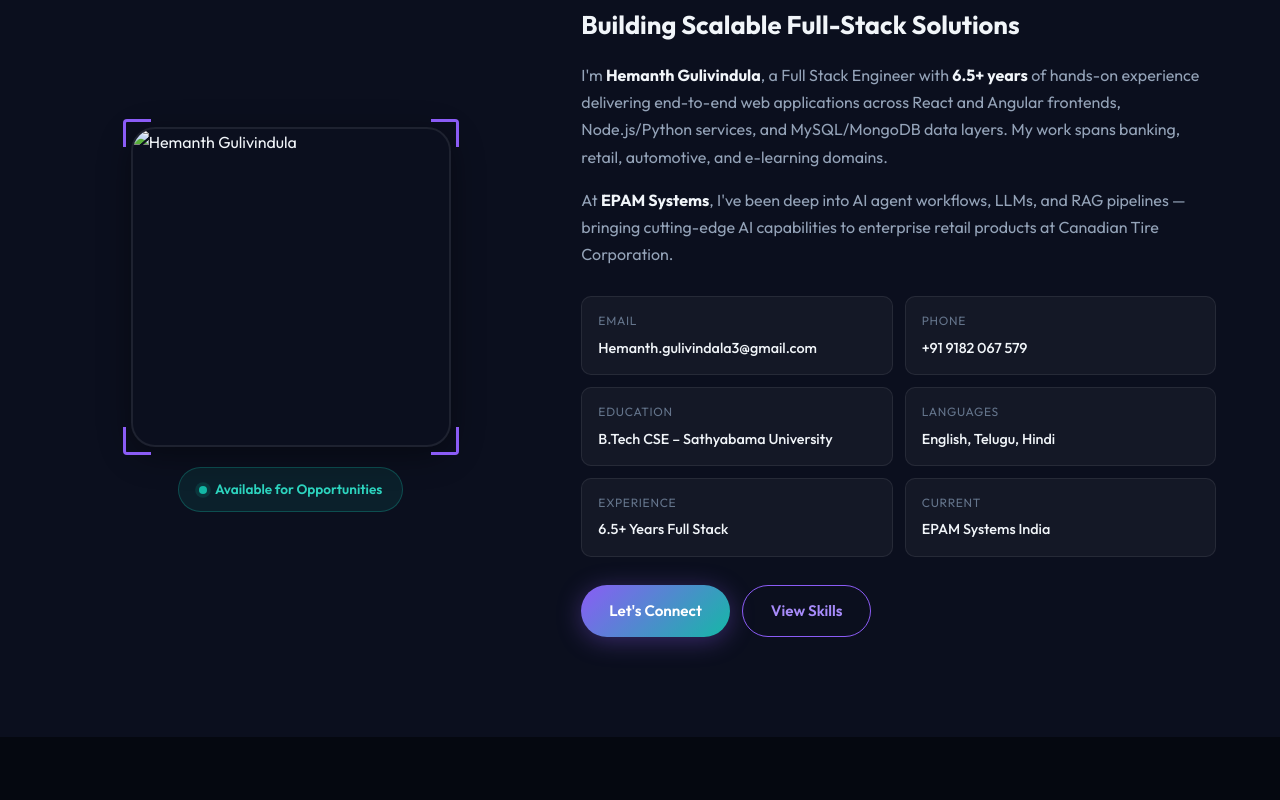
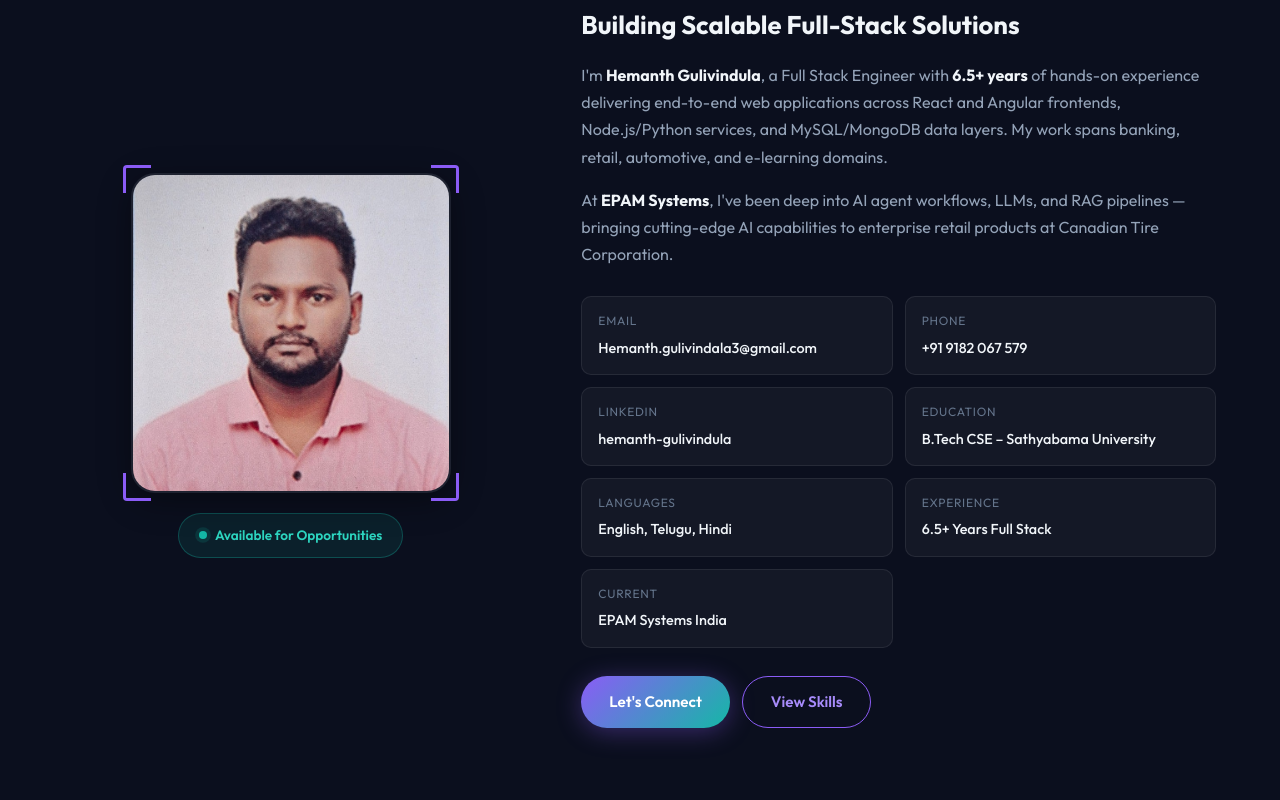
Before and after one commit to hemanthgulivindala3-prog/my-profile, a plain HTML site: page index.html in a window 1280 px wide. Shown: the part 1060-1860 px from the top of the page. Drawn offline with Linux system fonts and the light colour scheme; animation ran at ten frames a second.

Commit message:
Add profile photo and update LinkedIn URL

```diff
--- a/index.html
+++ b/index.html
@@ -103,7 +103,7 @@
           <div class="avatar-glow"></div>
           <div class="avatar-ring r1"></div>
           <div class="avatar-ring r2"></div>
-          <img src="C:/Users/Admin/.gemini/antigravity-ide/brain/e666364d-9cdb-46b7-9b89-b094e5dc4031/hemanth_avatar_1790674278309.jpg"
+          <img src="profile.jpg"
                alt="Hemanth Gulivindula" class="avatar-photo" />
           <div class="tech-orbit">
             <div class="orbit-pill" style="--angle:0deg;--r:145px"><span>&#9883;</span><small>React</small></div>
@@ -141,7 +141,7 @@
       <div class="about-grid">
         <div class="about-img-col reveal">
           <div class="about-frame">
-            <img src="C:/Users/Admin/.gemini/antigravity-ide/brain/e666364d-9cdb-46b7-9b89-b094e5dc4031/hemanth_avatar_1790674278309.jpg"
+            <img src="profile.jpg"
                  alt="Hemanth Gulivindula" class="about-photo" />
             <div class="frame-corner tl"></div>
             <div class="frame-corner tr"></div>
@@ -172,6 +172,10 @@
             <div class="info-row">
               <span class="info-label">Phone</span>
               <span class="info-value">+91 9182 067 579</span>
+            </div>
+            <div class="info-row">
+              <span class="info-label">LinkedIn</span>
+              <a href="https://www.linkedin.com/in/hemanth-gulivindula-1357242a1/" target="_blank" rel="noopener noreferrer" class="info-value link">hemanth-gulivindula</a>
             </div>
             <div class="info-row">
               <span class="info-label">Education</span>
@@ -753,7 +757,7 @@
             </div>
           </div>
           <div class="c-social-row">
-            <a href="#" class="c-social-btn" aria-label="LinkedIn">
+            <a href="https://www.linkedin.com/in/hemanth-gulivindula-1357242a1/" target="_blank" rel="noopener noreferrer" class="c-social-btn" aria-label="LinkedIn">
               <svg viewBox="0 0 24 24" fill="currentColor" width="20" height="20"><path d="M20.447 20.452h-3.554v-5.569c0-1.328-.027-3.037-1.852-3.037-1.853 0-2.136 1.445-2.136 2.939v5.667H9.351V9h3.414v1.561h.046c.477-.9 1.637-1.85 3.37-1.85 3.601 0 4.267 2.37 4.267 5.455v6.286zM5.337 7.433a2.062 2.062 0 0 1-2.063-2.065 2.064 2.064 0 1 1 2.063 2.065zm1.782 13.019H3.555V9h3.564v11.452zM22.225 0H1.771C.792 0 0 .774 0 1.729v20.542C0 23.227.792 24 1.771 24h20.451C23.2 24 24 23.227 24 22.271V1.729C24 .774 23.2 0 22.222 0h.003z"/></svg>
               LinkedIn
             </a>
@@ -805,6 +809,7 @@
         <a href="#projects">Projects</a>
         <a href="#education">Education</a>
         <a href="#contact">Contact</a>
+        <a href="https://www.linkedin.com/in/hemanth-gulivindula-1357242a1/" target="_blank" rel="noopener noreferrer">LinkedIn</a>
       </nav>
       <div class="footer-bottom">
         <p>&copy; 2025 Hemanth Gulivindula &middot; Built with &#10084;&#65039; and lots of &#9749;</p>
--- a/style.css
+++ b/style.css
@@ -287,7 +287,7 @@ button { cursor: pointer; font-family: var(--font); border: none; background: no
 @keyframes spin { from { transform: rotate(0); } to { transform: rotate(360deg); } }
 .avatar-photo {
   width: 200px; height: 200px; border-radius: 50%;
-  object-fit: cover; border: 3px solid var(--purple);
+  object-fit: cover; object-position: center 20%; border: 3px solid var(--purple);
   box-shadow: 0 0 40px rgba(139,92,246,0.4);
   position: relative; z-index: 2;
 }
@@ -375,7 +375,7 @@ button { cursor: pointer; font-family: var(--font); border: none; background: no
 }
 .about-photo {
   width: 100%; border-radius: var(--radius-lg);
-  object-fit: cover; aspect-ratio: 1;
+  object-fit: cover; object-position: center 20%; aspect-ratio: 1;
   border: 2px solid var(--border);
   box-shadow: var(--shadow);
 }
```
Also changed, not shown: profile.jpg (added), 1 other file.
